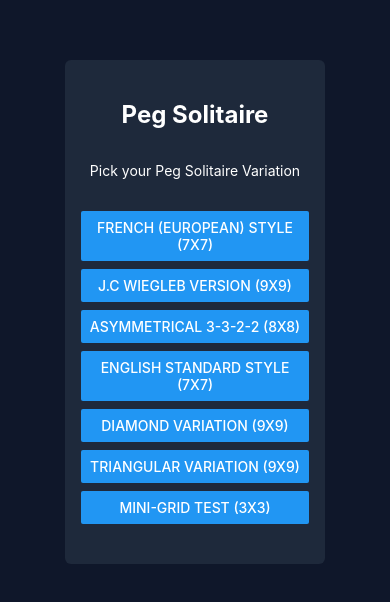
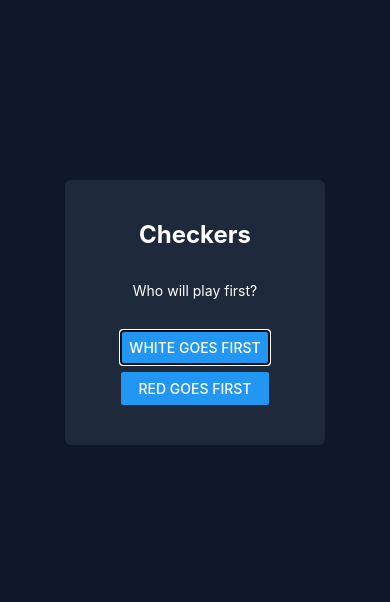
Before and after one commit to AgeReapor/act-2, a React Native app: screen / in a window 390 px wide. Shown: the part 110-712 px from the top of the page. Built offline with nearby package versions, Linux system fonts and the light colour scheme.

Commit message:
checkers board start

```diff
--- a/App.tsx
+++ b/App.tsx
@@ -24,6 +24,7 @@ import {
     diamondConfig,
     triangularConfig,
     BoardConfig,
+    stdCheckers,
 } from 'utils/BoardConfig';
 import { getPossibleMoves } from 'utils/GameUtils';
 
@@ -202,81 +203,26 @@ export default function App() {
         setPlayedMoves([]);
     };
 
-    type GameDetails = {
-        title: string;
-        description: string;
-    };
-
     const [title, setTitle] = useState<string>('');
 
     const startSelection = [
         {
-            text: 'French (European) Style (7x7)',
+            text: 'White goes First',
             textColor: 'text-white',
             color: 'bg-slate-500',
             onPress: () => {
-                reloadBoard(frenchConfig);
-                setTitle('French (European) Style (7x7)');
+                reloadBoard(stdCheckers);
+                setTitle('Checkers');
                 setGameState('playing');
             },
         },
         {
-            text: 'J.C Wiegleb Version (9x9)',
+            text: 'Red goes First',
             textColor: 'text-white',
             color: 'bg-slate-500',
             onPress: () => {
-                reloadBoard(wieglebConfig);
-                setTitle('J.C Wiegleb Version (9x9)');
-                setGameState('playing');
-            },
-        },
-        {
-            text: 'Asymmetrical 3-3-2-2 (8x8)',
-            textColor: 'text-white',
-            color: 'bg-slate-500',
-            onPress: () => {
-                reloadBoard(assym3322Config);
-                setTitle('Asymmetrical 3-3-2-2 (8x8)');
-                setGameState('playing');
-            },
-        },
-        {
-            text: 'English Standard Style (7x7)',
-            textColor: 'text-white',
-            color: 'bg-slate-500',
-            onPress: () => {
-                reloadBoard(englishConfig);
-                setTitle('English Standard Style (7x7)');
-                setGameState('playing');
-            },
-        },
-        {
-            text: 'Diamond Variation (9x9)',
-            textColor: 'text-white',
-            color: 'bg-slate-500',
-            onPress: () => {
-                reloadBoard(diamondConfig);
-                setTitle('Diamond Variation (9x9)');
-                setGameState('playing');
-            },
-        },
-        {
-            text: 'Triangular Variation (9x9)',
-            textColor: 'text-white',
-            color: 'bg-slate-500',
-            onPress: () => {
-                reloadBoard(triangularConfig);
-                setTitle('Triangular Variation (9x9)');
-                setGameState('playing');
-            },
-        },
-        {
-            text: 'Mini-Grid Test (3x3)',
-            textColor: 'text-white',
-            color: 'bg-slate-500',
-            onPress: () => {
-                reloadBoard(miniBoardConfig);
-                setTitle('Mini-Grid Test (3x3)');
+                reloadBoard(stdCheckers);
+                setTitle('Checkers');
                 setGameState('playing');
             },
         },
@@ -325,9 +271,9 @@ export default function App() {
             <SafeAreaView className="size-full items-center justify-center gap-4 bg-gray-950">
                 <CustomModal
                     isActive={gameState == 'start' || gameState == 'won' || gameState == 'lost'}
-                    title="Peg Solitaire"
+                    title="Checkers"
                     // message='Instructions: Each peg can jump over and "eat"  one peg in any of the four directions, given that it lands in a hole. Your goal is to remove all but one peg from the board.'
-                    message="Pick your Peg Solitaire Variation"
+                    message="Who will play first?"
                     buttons={startSelection}></CustomModal>
                 <CustomModal
                     isActive={gameState == 'lost'}
--- a/components/BoardItem.tsx
+++ b/components/BoardItem.tsx
@@ -63,7 +63,7 @@ export const BoardItem = ({
     const defaultColor = 'oklch(0.277 0.046 192.524)';
     const selectedColor = 'oklch(0.953 0.051 180.801)';
 
-    if (type === BoardItemType.PEG)
+    if (type === BoardItemType.MAN)
         return (
             <Pressable
                 className={tileStyles}
--- a/types/BoardItemType.ts
+++ b/types/BoardItemType.ts
@@ -1,4 +1,6 @@
 export enum BoardItemType {
     PEG = 1,
     HOLE,
+    MAN,
+    KING,
 }
--- a/utils/BoardConfig.ts
+++ b/utils/BoardConfig.ts
@@ -19,19 +19,56 @@ export const constructInitBoard: (boardConfig: BoardConfig) => {
             // if out of bounds, continue
             if (j >= boardConfig[i].length) continue;
 
-            if (boardConfig[i][j] == '0' || boardConfig[i][j] == 'O' || boardConfig[i][j] == 'o') {
+            const thisChar = boardConfig[i][j];
+
+            const emptyChars = 'oO0';
+            const pegChars = 'xX';
+            const whiteMan = 'w';
+            const whiteKing = 'W';
+            const redMan = 'r';
+            const redKing = 'R';
+
+            if (emptyChars.search(thisChar) != -1) {
                 boardState.push({
                     _key: j * tilesInASide + i + '',
                     position: { x: j, y: i },
                     type: BoardItemType.HOLE,
                     canMove: true,
                 });
-            } else if (boardConfig[i][j] == 'X' || boardConfig[i][j] == 'x') {
+            } else if (pegChars.search(thisChar) != -1) {
                 boardState.push({
                     _key: j * tilesInASide + i + '',
                     position: { x: j, y: i },
                     type: BoardItemType.PEG,
                     canMove: true,
+                });
+            } else if (whiteMan.search(thisChar) != -1) {
+                boardState.push({
+                    _key: j * tilesInASide + i + '',
+                    position: { x: j, y: i },
+                    type: BoardItemType.MAN,
+                    canMove: false,
+                });
+            } else if (whiteKing.search(thisChar) != -1) {
+                boardState.push({
+                    _key: j * tilesInASide + i + '',
+                    position: { x: j, y: i },
+                    type: BoardItemType.KING,
+                    canMove: false,
+                });
+            } else if (redMan.search(thisChar) != -1) {
+                boardState.push({
+                    _key: j * tilesInASide + i + '',
+                    position: { x: j, y: i },
+                    type: BoardItemType.MAN,
+                    canMove: false,
+                });
+            } else if (redKing.search(thisChar) != -1) {
+                boardState.push({
+                    _key: j * tilesInASide + i + '',
+                    position: { x: j, y: i },
+                    type: BoardItemType.KING,
+                    canMove: false,
                 });
             }
         }
@@ -97,3 +134,14 @@ export const diamondConfig: BoardConfig = [
 ];
 
 export const triangularConfig: BoardConfig = ['0xxxx', 'xxxx ', 'xxx  ', 'xx   ', 'x    '];
+
+export const stdCheckers: BoardConfig = [
+    'owowowow',
+    'wowowowo',
+    'owowowow',
+    'oooooooo',
+    'oooooooo',
+    'rorororo',
+    'orororor',
+    'rorororo',
+];
```
